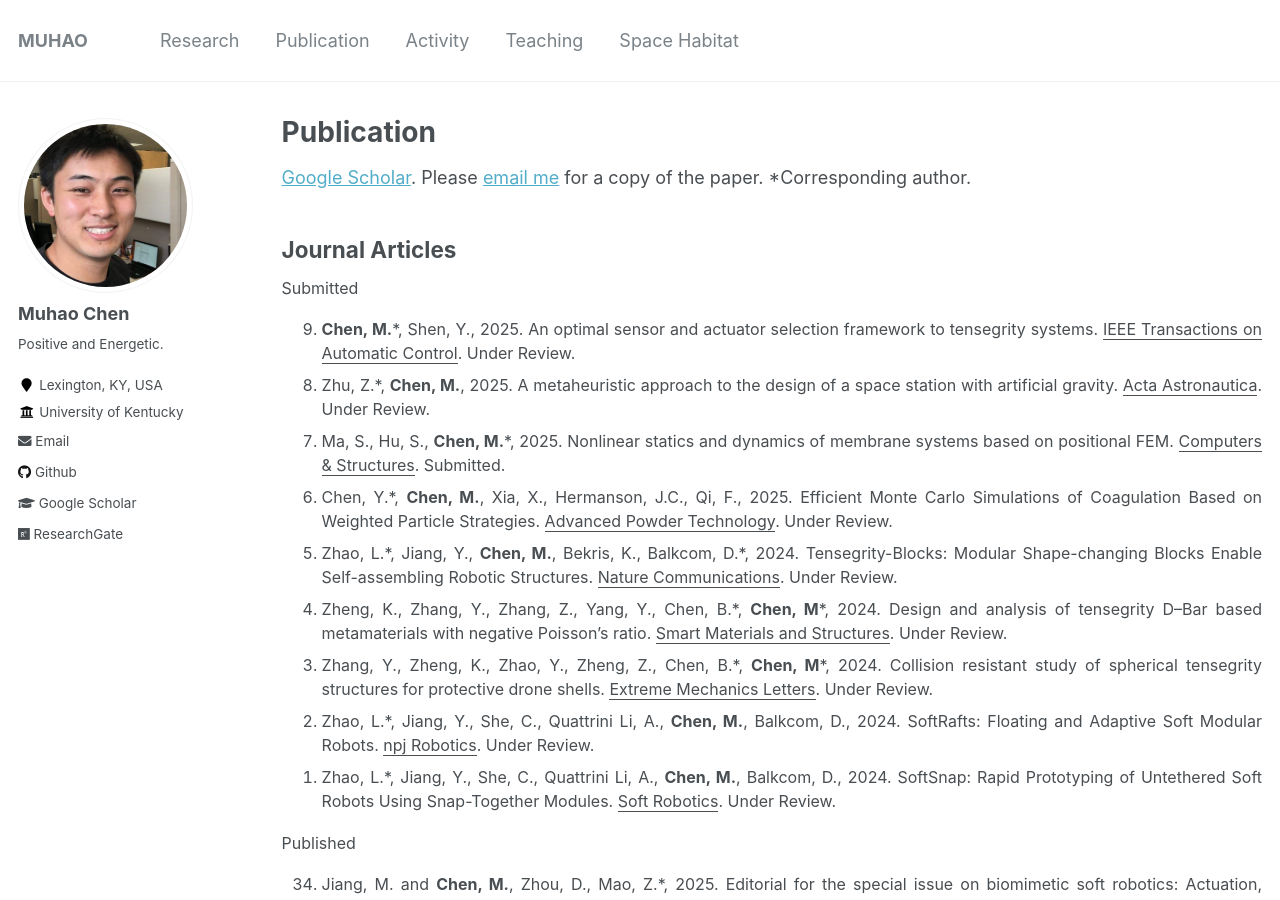
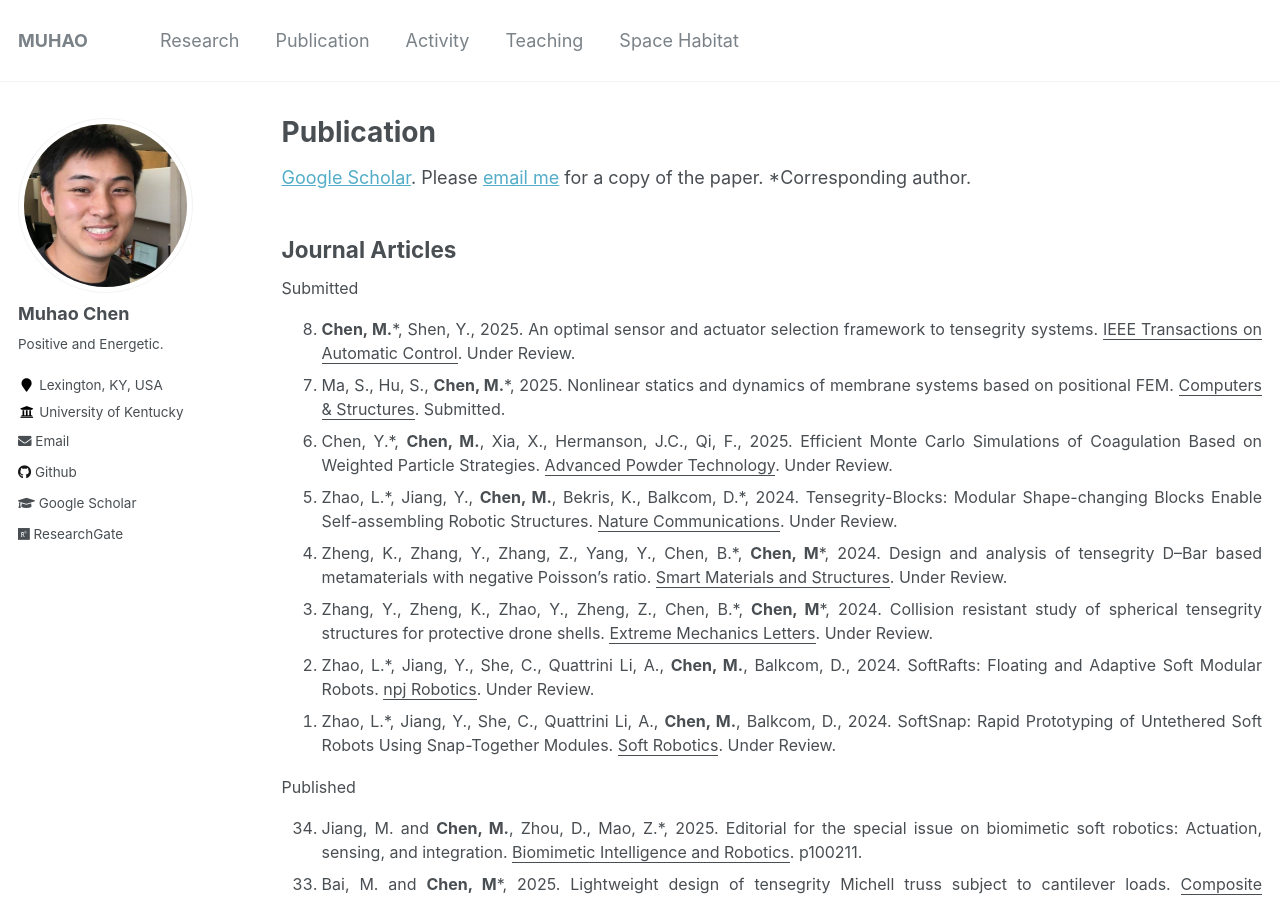
Before and after one commit to Muhao-Chen/muhao-chen.github.io, a Jekyll site: the page built from _pages/publication.md, in a window 1280 px wide and 900 px high. Built offline with Jekyll 4.4.1, drawn with Linux system fonts in a browser that asks for light colours.

Commit message:
Update publication.md

```diff
--- a/_pages/publication.md
+++ b/_pages/publication.md
@@ -17,7 +17,7 @@ toc: true
 Submitted
 <ol reversed>
 <li> <strong>Chen, M.</strong>*, Shen, Y., 2025. An optimal sensor and actuator selection framework to tensegrity systems. <u>IEEE Transactions on Automatic Control</u>. Under Review. </li>
-<li> Zhu, Z.*, <strong>Chen, M.</strong>, 2025. A metaheuristic approach to the design of a space station with artificial gravity. <u>Acta Astronautica</u>. Under Review. </li>
+<!-- <li> Zhu, Z.*, <strong>Chen, M.</strong>, 2025. A metaheuristic approach to the design of a space station with artificial gravity. <u>Acta Astronautica</u>. Under Review. </li> -->
 <li> Ma, S., Hu, S., <strong>Chen, M.</strong>*, 2025. Nonlinear statics and dynamics of membrane systems based on positional FEM. <u>Computers & Structures</u>. Submitted.</li>
 <li> Chen, Y.*, <strong>Chen, M.</strong>, Xia, X., Hermanson, J.C., Qi, F., 2025. Efficient Monte Carlo Simulations of Coagulation Based on Weighted Particle Strategies. <u>Advanced Powder Technology</u>. Under Review. </li>
 <li> Zhao, L.*, Jiang, Y., <strong>Chen, M.</strong>, Bekris, K., Balkcom, D.*, 2024. Tensegrity-Blocks: Modular Shape-changing Blocks Enable Self-assembling Robotic Structures. <u>Nature Communications</u>. Under Review. </li>
```
